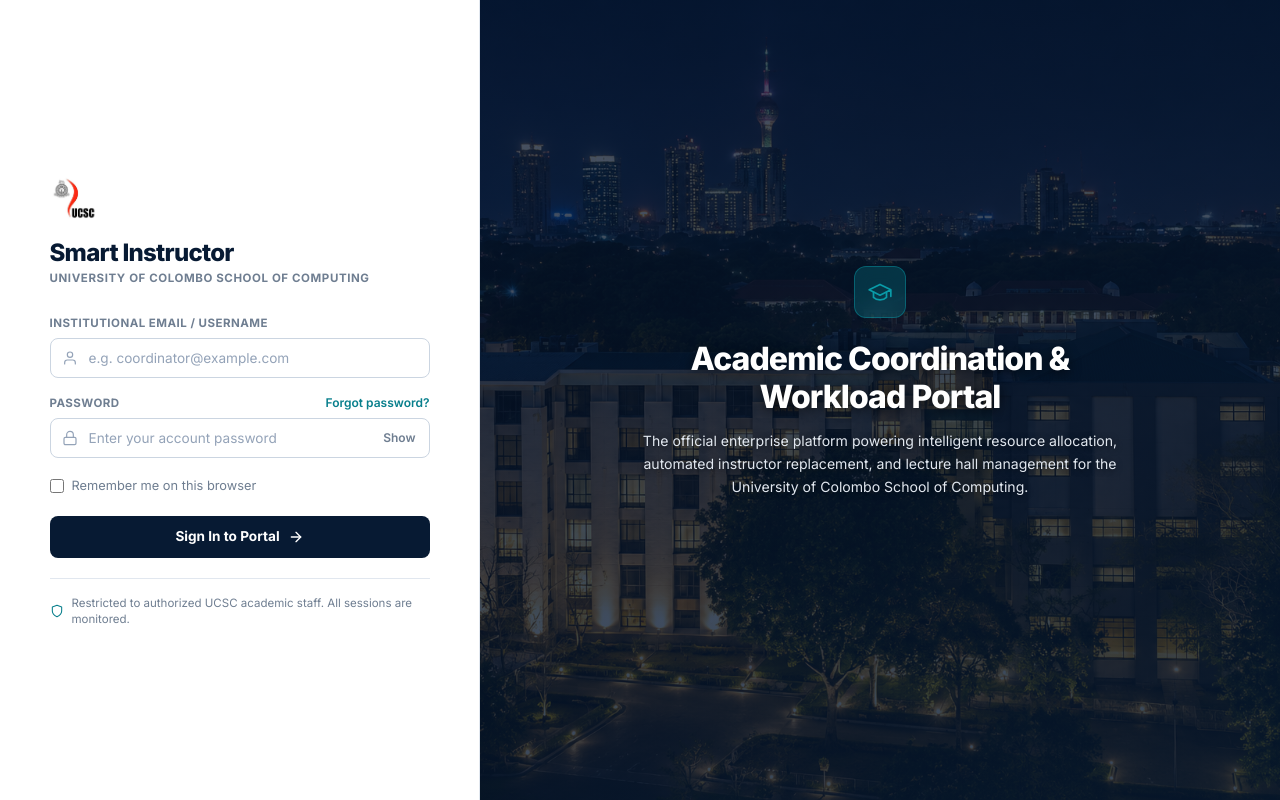
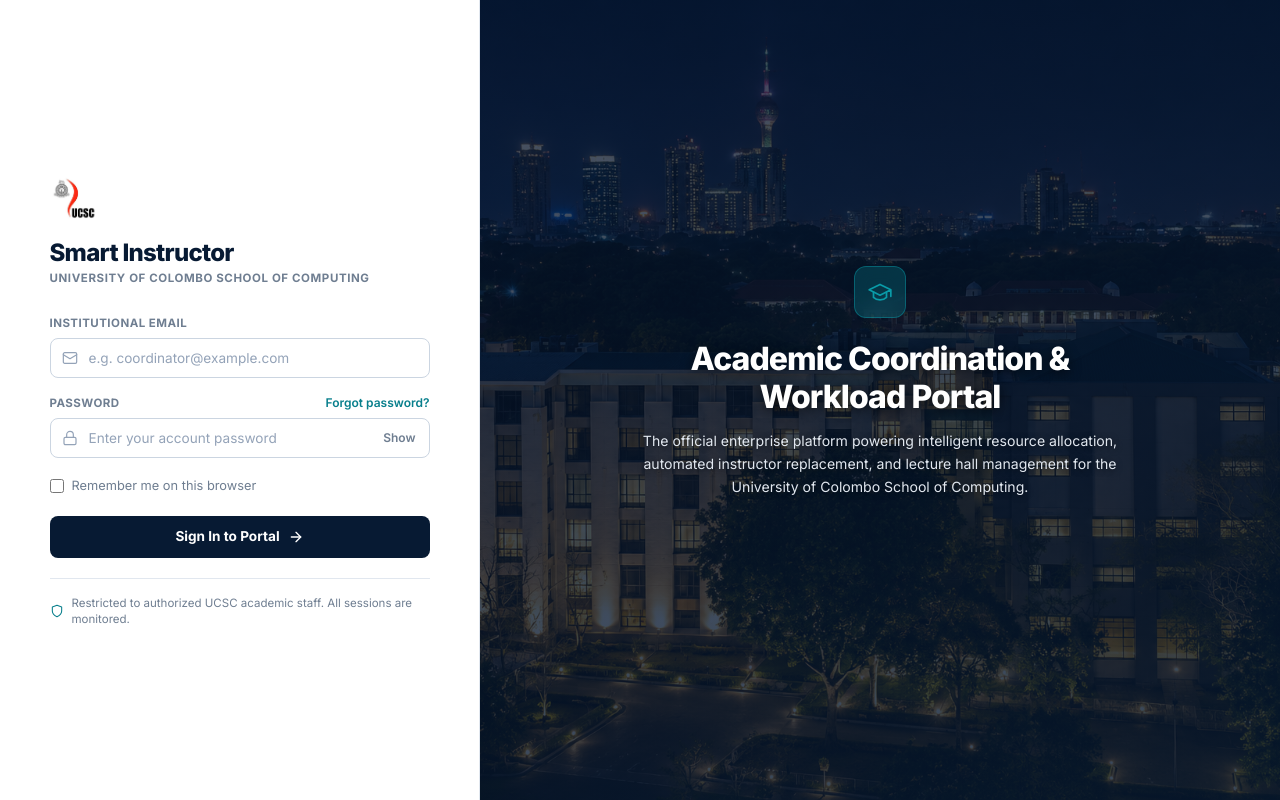
Before and after one commit to adipthaumadawa/Smart-Instructor-Coordination-and-Workload-Management-System, a PHP site: page /auth/login.php in a window 1280 px wide. Run offline with PHP 8.4, Linux system fonts and the light colour scheme; data comes from the database, SQL or seed files in the repository; some libraries are stand-ins or nearby versions.

Commit message:
login with institutional email only

```diff
--- a/auth/login.php
+++ b/auth/login.php
@@ -82,10 +82,10 @@ if ($_SERVER['REQUEST_METHOD'] === 'POST') {
 
       <form method="post" autocomplete="off" class="portal-form" id="loginForm">
         <div class="portal-field">
-          <label class="portal-label" for="email">Institutional Email / Username</label>
+          <label class="portal-label" for="email">Institutional Email</label>
           <div class="portal-input-wrap">
             <span class="portal-input-icon" aria-hidden="true">
-              <svg viewBox="0 0 24 24" fill="none" stroke="currentColor" stroke-width="1.8" stroke-linecap="round" stroke-linejoin="round"><path d="M20 21v-2a4 4 0 0 0-4-4H8a4 4 0 0 0-4 4v2"></path><circle cx="12" cy="7" r="4"></circle></svg>
+              <svg viewBox="0 0 24 24" fill="none" stroke="currentColor" stroke-width="1.8" stroke-linecap="round" stroke-linejoin="round"><rect x="2" y="4" width="20" height="16" rx="2"></rect><path d="m22 7-10 6L2 7"></path></svg>
             </span>
             <input
               type="email"
```
